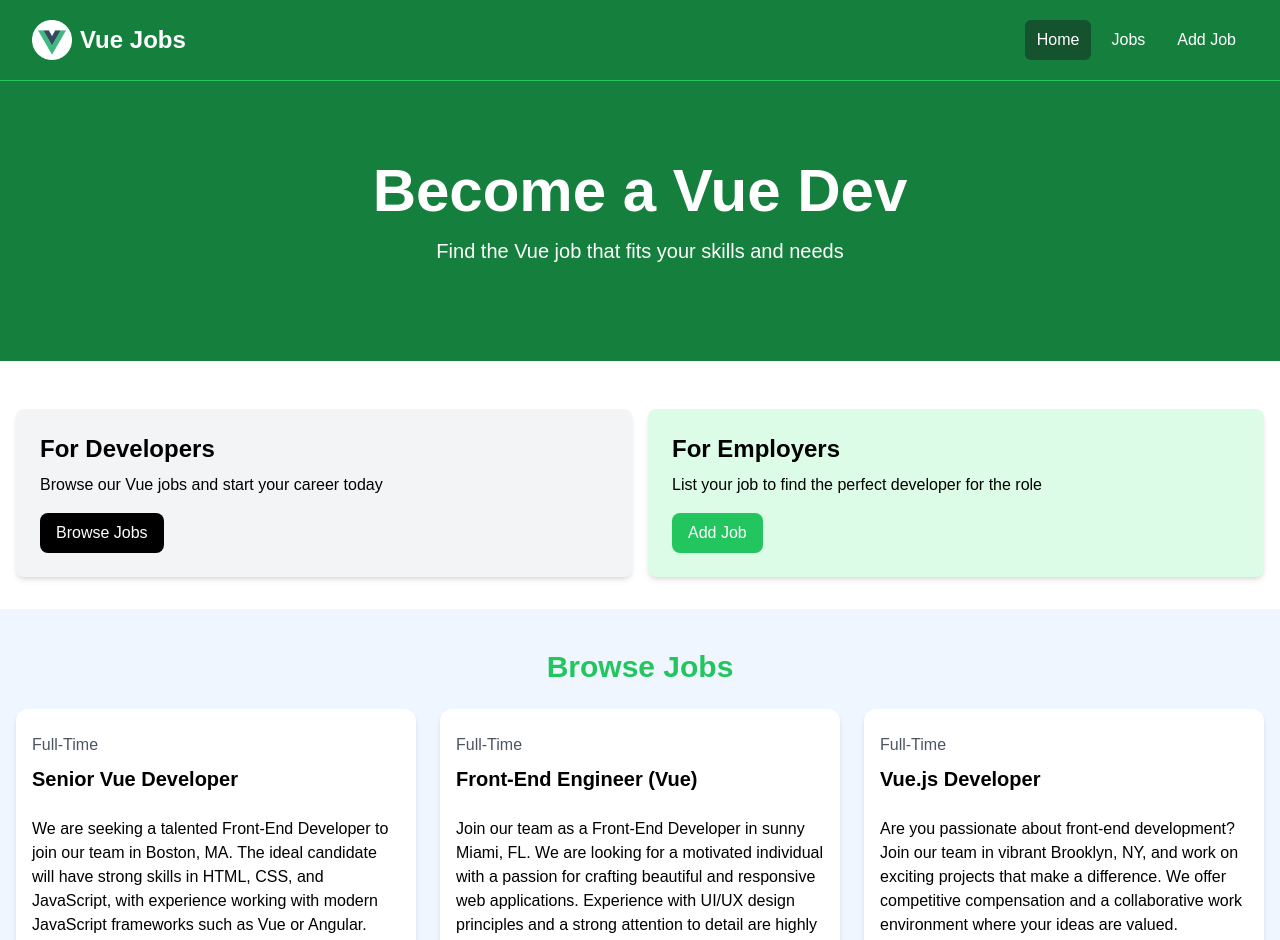
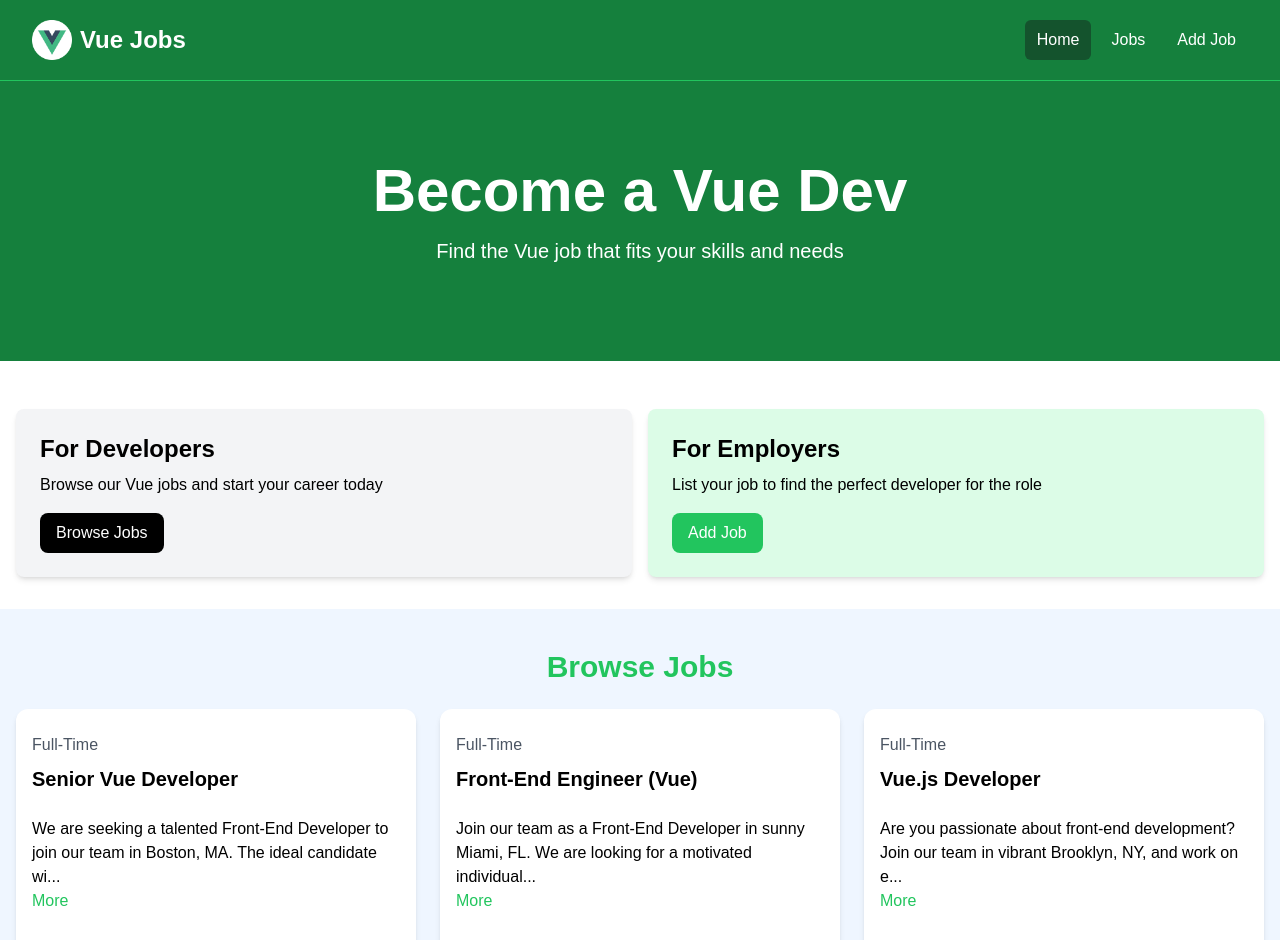
Before and after one commit to bekov28/jobs-website-vue, a Vue app: page /jobs in a window 1280 px wide. Shown: the top 940 px of the page. Built offline with nearby package versions, Linux system fonts and the light colour scheme.

Commit message:
joblisting component toggle function added

```diff
--- a/src/components/JobListing.vue
+++ b/src/components/JobListing.vue
@@ -1,8 +1,22 @@
 <script setup>
-import { defineProps } from "vue";
+import { defineProps, ref, computed } from "vue";
 
-defineProps({
+const props = defineProps({
   job: Object,
+});
+
+const showFullDescription = ref(false);
+
+const toggleFullDescription = () => {
+  showFullDescription.value = !showFullDescription.value;
+};
+
+const truncatedDescription = computed(() => {
+  let description = props.job.description;
+  if (!showFullDescription.value) {
+    description = description.substring(0, 100) + "...";
+  }
+  return description;
 });
 </script>
 
@@ -15,7 +29,11 @@ defineProps({
       </div>
 
       <div class="mb-5">
-       {{ job.description }}</div>
+        <div>{{ truncatedDescription }}</div>
+        <button class="text-green-500 hover:text-green-600 mb-5" @click="toggleFullDescription">
+          {{ showFullDescription ? "Less" : "More" }}
+        </button>
+      </div>
 
       <h3 class="text-green-500 mb-2">{{ job.salary }} / Year</h3>
 
@@ -24,7 +42,7 @@ defineProps({
       <div class="flex flex-col lg:flex-row justify-between mb-4">
         <div class="text-orange-700 mb-3">
           <i class="fa-solid fa-location-dot text-lg"></i>
-          {{job.location}}
+          {{ job.location }}
         </div>
         <a
           :href="'/job/' + job.id"
```
